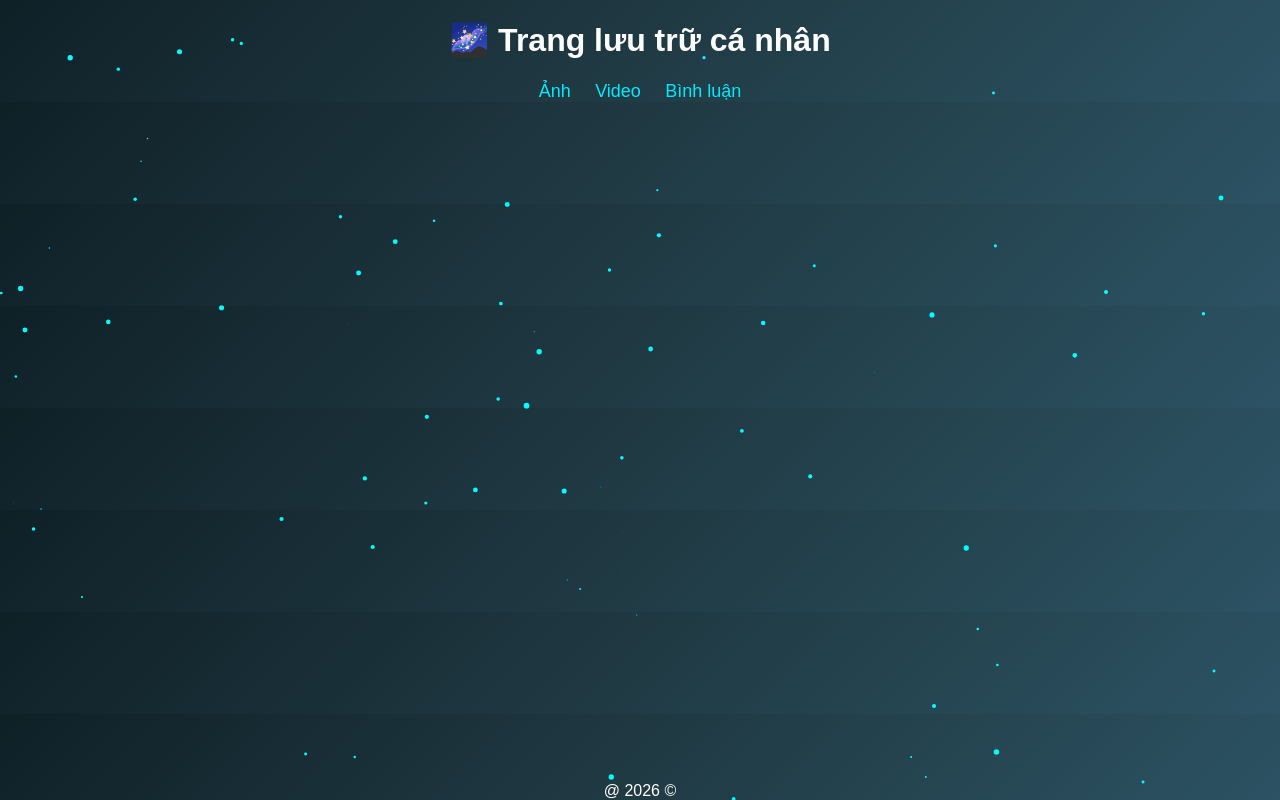
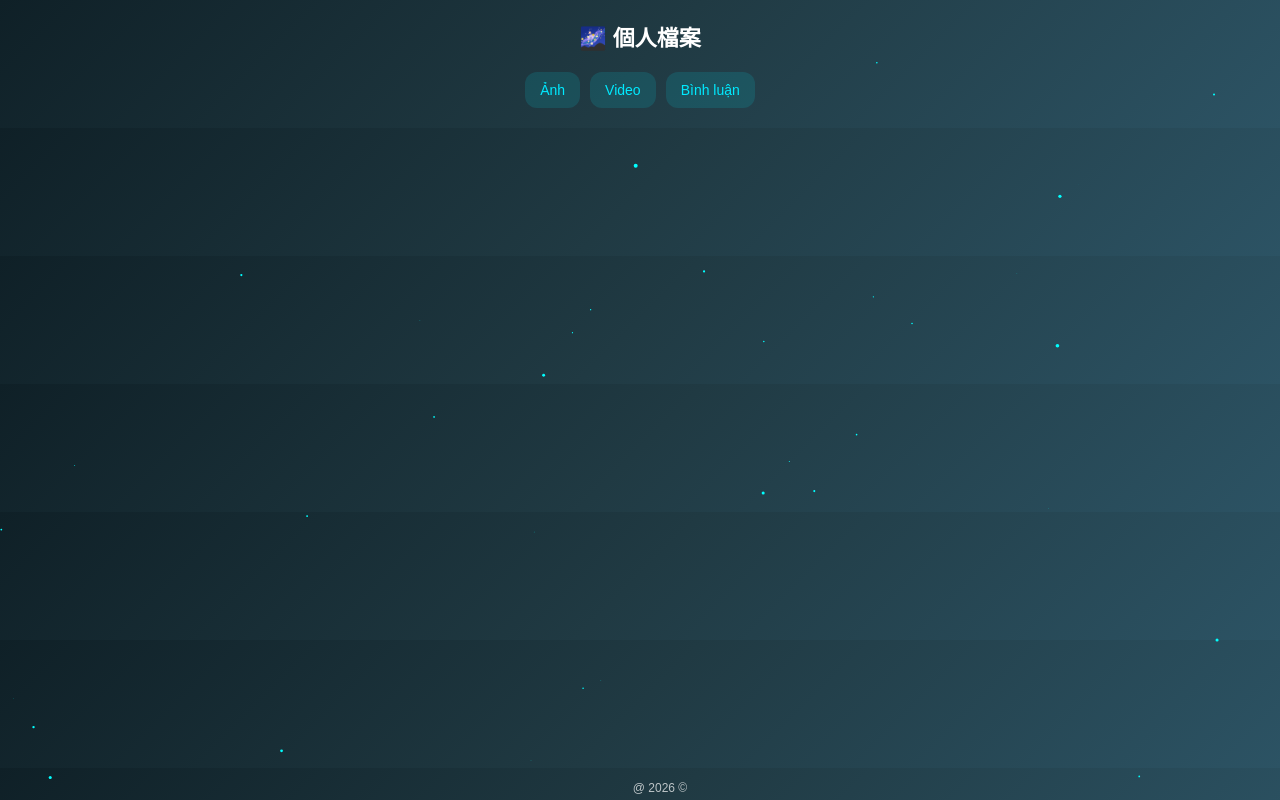
Before and after one commit to www-artr/Www, a plain HTML site: page index.html in a window 1280 px wide. Drawn offline with Linux system fonts and the light colour scheme.

Commit message:
Update index.html

```diff
--- a/index.html
+++ b/index.html
@@ -3,22 +3,38 @@
 <head>
 <meta charset="UTF-8">
 <meta name="viewport" content="width=device-width, initial-scale=1.0">
-<title>Trang chính</title>
+<title>首頁</title>
 
 <style>
-body {
-  margin:0;
+*{margin:0;padding:0;box-sizing:border-box;}
+
+body{
   font-family: Arial;
   background: linear-gradient(135deg,#0f2027,#203a43,#2c5364);
   color:white;
   text-align:center;
+  padding:20px;
+}
+
+h1{
+  margin-bottom:20px;
+  font-size:22px;
+}
+
+nav{
+  display:flex;
+  justify-content:center;
+  gap:10px;
+  flex-wrap:wrap;
 }
 
 nav a{
-  margin:10px;
+  padding:10px 15px;
+  border-radius:12px;
+  background:#00eaff20;
   color:#00eaff;
   text-decoration:none;
-  font-size:18px;
+  font-size:14px;
 }
 
 canvas{
@@ -30,8 +46,10 @@ canvas{
 
 footer{
   position:fixed;
-  bottom:0;
+  bottom:5px;
   width:100%;
+  font-size:12px;
+  opacity:0.7;
 }
 </style>
 </head>
@@ -40,7 +58,7 @@ footer{
 
 <canvas id="bg"></canvas>
 
-<h1>🌌 Trang lưu trữ cá nhân</h1>
+<h1>🌌 個人檔案</h1>
 
 <nav>
   <a href="anh.html">Ảnh</a>
@@ -55,13 +73,15 @@ const ctx=c.getContext("2d");
 c.width=innerWidth;
 c.height=innerHeight;
 
+// ít hạt hơn
 let particles=[];
 
-for(let i=0;i<80;i++){
+for(let i=0;i<40;i++){
   particles.push({
     x:Math.random()*c.width,
     y:Math.random()*c.height,
-    r:Math.random()*3
+    r:Math.random()*2,
+    speed: Math.random()*0.3 + 0.2 // chậm hơn
   });
 }
 
@@ -75,7 +95,7 @@ function draw(){
     ctx.arc(p.x,p.y,p.r,0,Math.PI*2);
     ctx.fill();
 
-    p.y -= 1;
+    p.y -= p.speed;
 
     if(p.y < 0){
       p.y = c.height;
```
